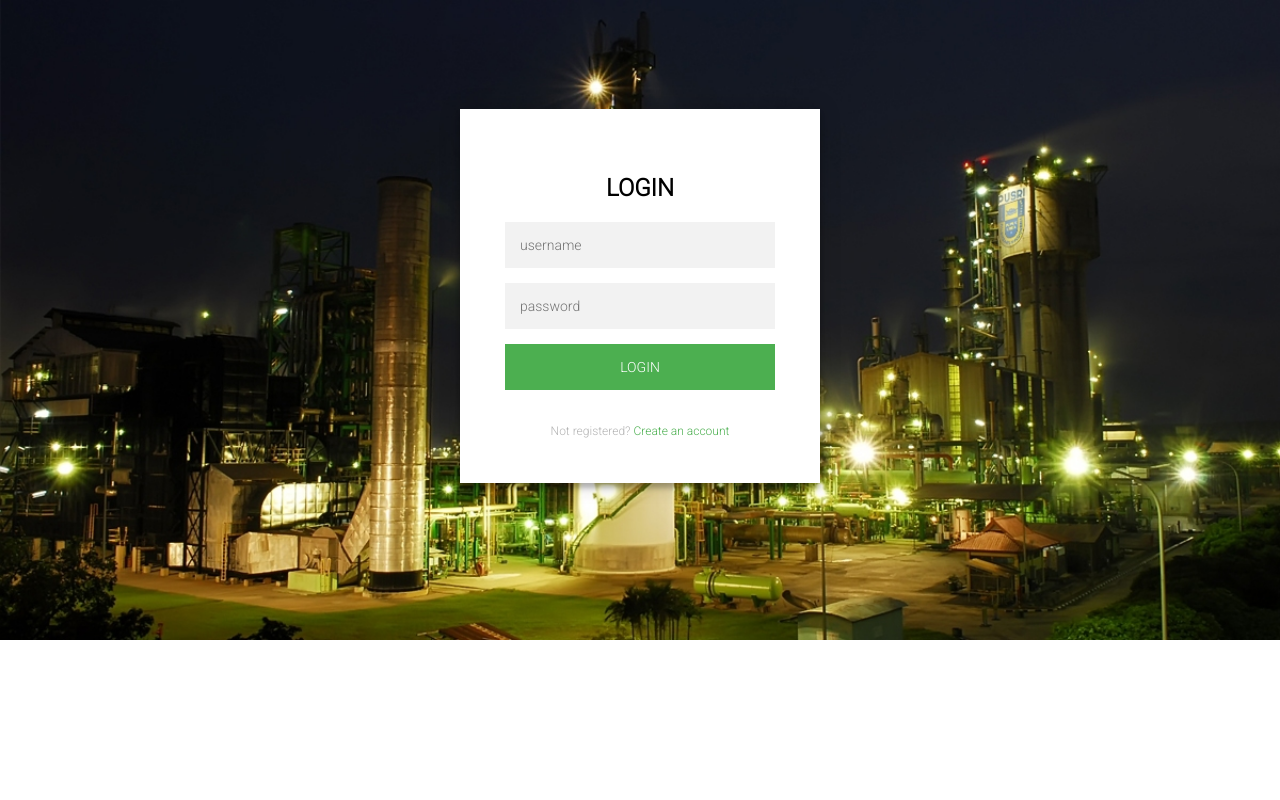
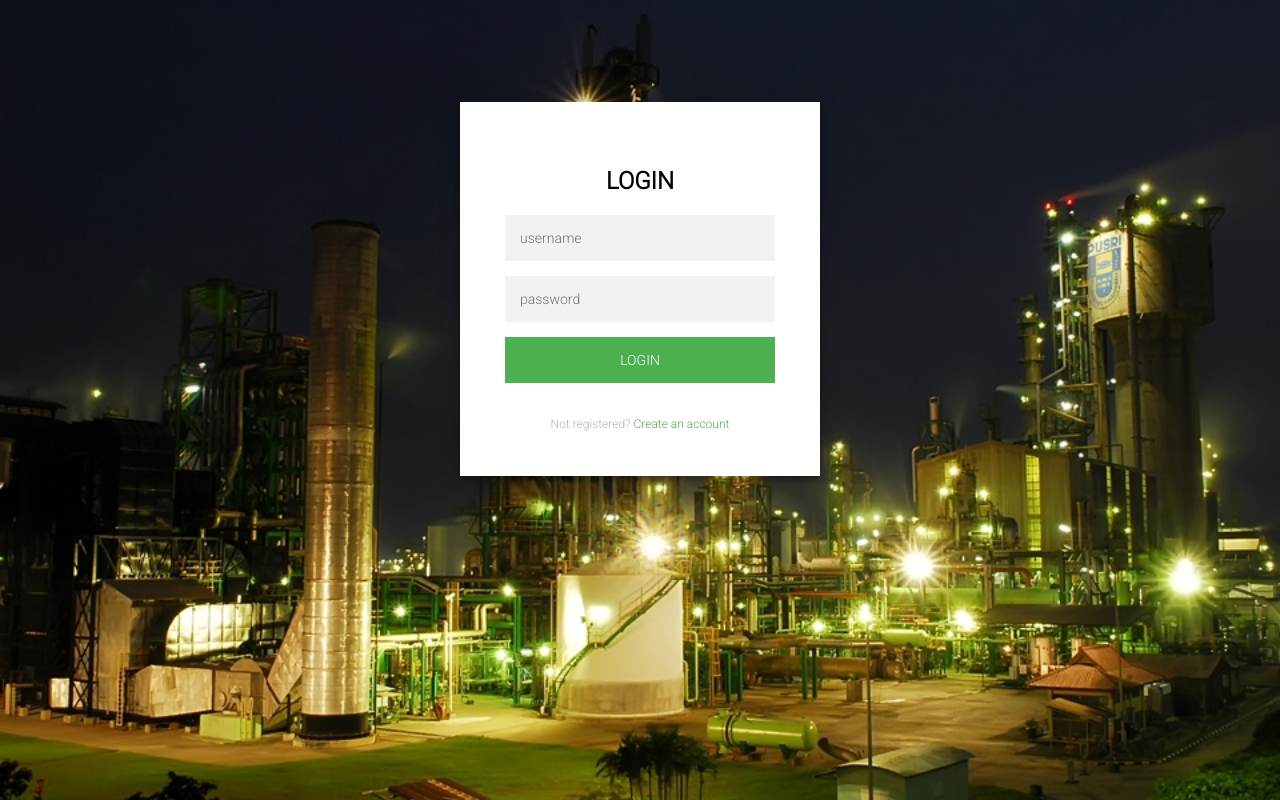
Before and after one commit to tantrahara/pusristock, a PHP site: page / in a window 1280 px wide. Run offline with PHP 8.4, Linux system fonts and the light colour scheme.

Commit message:
Changes to be committed: 	modified:   assets/newindexstyle.css

```diff
--- a/assets/newindexstyle.css
+++ b/assets/newindexstyle.css
@@ -1,4 +1,10 @@
 @import url(https://fonts.googleapis.com/css?family=Roboto:300);
+
+html, body {
+  height: 100%;
+  margin: 0;
+  padding: 0;
+}
 
 .login-page {
   width: 360px;
@@ -89,16 +95,11 @@
   color: #EF3B3A;
 }
 body {
-  /*
-  background: #76b852; /* fallback for old browsers *
-  background: -webkit-linear-gradient(right, #76b852, #8DC26F);
-  background: -moz-linear-gradient(right, #76b852, #8DC26F);
-  background: -o-linear-gradient(right, #76b852, #8DC26F);
-  background: linear-gradient(to left, #76b852, #8DC26F); */
   background-image: url(pabrikss.jpg);
   background-repeat: no-repeat;
-  background-size: 100%;
   font-family: "Roboto", sans-serif;
+  background-size: cover;
+  background-position: center;
   -webkit-font-smoothing: antialiased;
   -moz-osx-font-smoothing: grayscale;
 }
```
